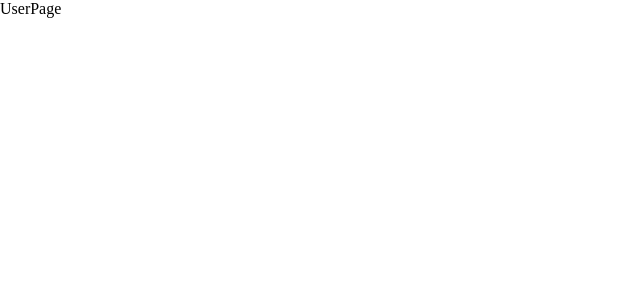
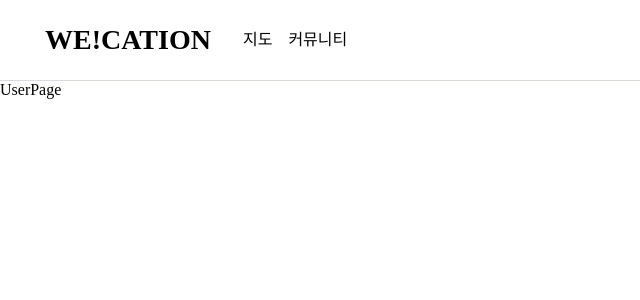
Before and after one commit to weniv/wecation_FE, a React (Create React App) app: page /user in a window 1280 px wide. Shown: the top 300 px of the page, without its empty margins (0-640 px from the left). Built offline with nearby package versions, Linux system fonts and the light colour scheme.

Commit message:
:memo: Edit: 레이아웃 및 헤더 스타일링

```diff
--- a/src/GlobalStyle.jsx
+++ b/src/GlobalStyle.jsx
@@ -1,3 +1,4 @@
+import "./normalize.css";
 import { createGlobalStyle } from "styled-components";
 import { WIDTH } from "./utils/constants";
 
--- /dev/null
+++ b/src/Layout/LogoLayout.jsx
@@ -0,0 +1,14 @@
+import React from "react";
+import { Outlet } from "react-router-dom";
+import LogoHeader from "../components/common/LogoHeader";
+
+const NavLayout = () => {
+  return (
+    <div>
+      <LogoHeader />
+      <Outlet />
+    </div>
+  );
+};
+
+export default NavLayout;
--- /dev/null
+++ b/src/Layout/NavLayout.jsx
@@ -0,0 +1,14 @@
+import React from "react";
+import { Outlet } from "react-router-dom";
+import { NavHeader } from "../components/common";
+
+const NavLayout = () => {
+  return (
+    <div>
+      <NavHeader />
+      <Outlet />
+    </div>
+  );
+};
+
+export default NavLayout;
--- /dev/null
+++ b/src/Layout/index.js
@@ -0,0 +1,2 @@
+export { default as NavLayout } from "./NavLayout";
+export { default as LogoLayout } from "./LogoLayout";
--- /dev/null
+++ b/src/components/common/HeaderStyle.jsx
@@ -0,0 +1,15 @@
+import styled from "styled-components";
+
+const StyledHeader = styled.header`
+  border-bottom: 1px solid var(--ColorGrayLv2);
+  height: 8rem;
+  display: flex;
+  align-items: center;
+  justify-content: center;
+
+  h1 {
+    font-size: 2.8rem;
+  }
+`;
+
+export { StyledHeader };
--- /dev/null
+++ b/src/components/common/LogoHeader.jsx
@@ -0,0 +1,28 @@
+import React from "react";
+import styled from "styled-components";
+import { WIDTH } from "../../utils/constants";
+import { Link } from "react-router-dom";
+import { StyledHeader } from "./HeaderStyle";
+
+const LogoHeader = () => {
+  return (
+    <StyledHeader>
+      <HeaderCont>
+        <h1>
+          <Link to="/">WE!CATION</Link>
+        </h1>
+      </HeaderCont>
+    </StyledHeader>
+  );
+};
+
+export default LogoHeader;
+
+const HeaderCont = styled.div`
+  display: flex;
+  width: 100%;
+  margin: ${WIDTH.marginWidth};
+  max-width: ${WIDTH.maxWidth};
+  align-items: center;
+  justify-content: center;
+`;
--- /dev/null
+++ b/src/components/common/NavHeader.jsx
@@ -0,0 +1,47 @@
+import React from "react";
+import styled from "styled-components";
+import { WIDTH } from "../../utils/constants";
+import { Link } from "react-router-dom";
+import { StyledHeader } from "./HeaderStyle";
+
+const NavHeader = () => {
+  return (
+    <StyledHeader>
+      <HeaderCont>
+        <h1>WE!CATION</h1>
+        <StyledNav>
+          <ul>
+            <li>
+              <Link to="/">지도</Link>
+            </li>
+            <li>
+              <Link to="/community">커뮤니티</Link>
+            </li>
+          </ul>
+        </StyledNav>
+      </HeaderCont>
+    </StyledHeader>
+  );
+};
+
+export default NavHeader;
+
+const HeaderCont = styled.div`
+  display: flex;
+  width: 100%;
+  margin: ${WIDTH.marginWidth};
+  max-width: ${WIDTH.maxWidth};
+  align-items: center;
+  justify-content: space-between;
+  gap: 3.2rem;
+`;
+
+const StyledNav = styled.nav`
+  margin-right: auto;
+  ul {
+    display: flex;
+    justify-content: center;
+    align-items: center;
+    gap: 1.6rem;
+  }
+`;
--- /dev/null
+++ b/src/components/common/index.js
@@ -0,0 +1 @@
+export { default as NavHeader } from "./NavHeader";
--- a/src/routes/Routers.jsx
+++ b/src/routes/Routers.jsx
@@ -4,21 +4,28 @@ import {
   CommunityPage,
   LoginPage,
   MapPage,
+  NotFoundPage,
   PlacePage,
   SignupPage,
   UserPage,
 } from "../pages";
+import { LogoLayout, NavLayout } from "../Layout";
 
 const Router = () => {
   return (
     <BrowserRouter>
       <Routes>
+        <Route element={<NavLayout />}>
           <Route path="/" element={<MapPage />} />
           <Route path="/community" element={<CommunityPage />} />
           <Route path="/place/:id" element={<PlacePage />} />
           <Route path="/user" element={<UserPage />} />
+        </Route>
+        <Route element={<LogoLayout />}>
           <Route path="/login" element={<LoginPage />} />
           <Route path="/signup" element={<SignupPage />} />
+        </Route>
+        <Route path="*" element={<NotFoundPage />} />
       </Routes>
     </BrowserRouter>
   );
```
Also changed, not shown: src/normalize.css (added). Lines whose indentation alone changed are shown as unchanged.
